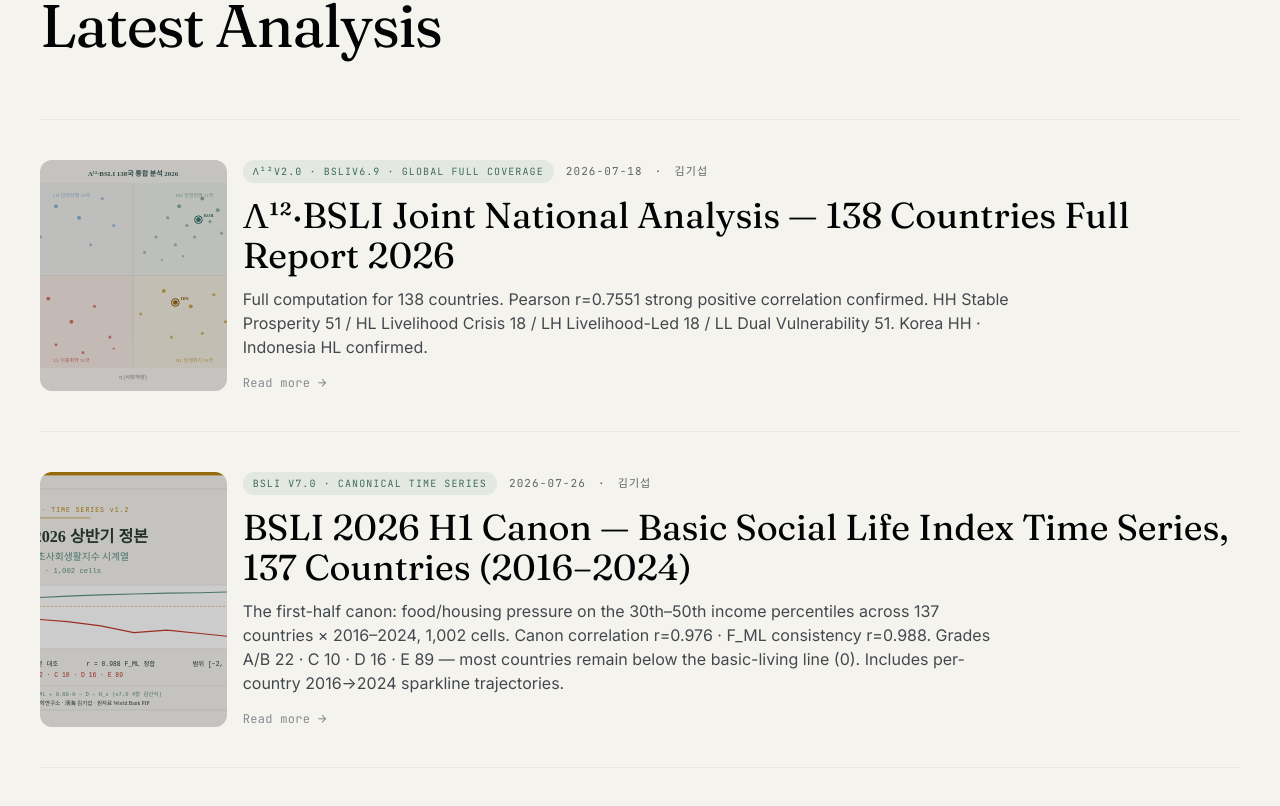
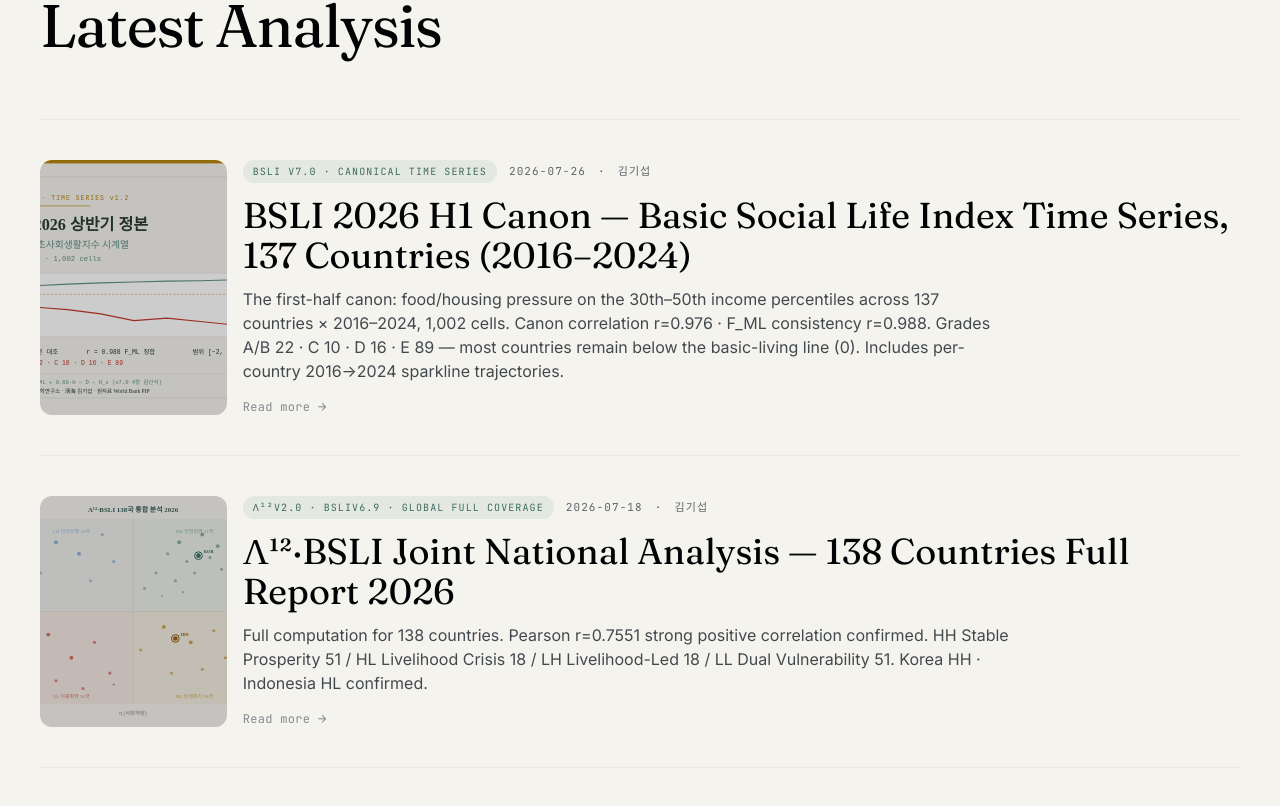
Before and after one commit to badaegopa/everbluesea-portal, a React (Vite) app: page / in a window 1280 px wide. Shown: the part 1696-2502 px from the top of the page. Built offline with nearby package versions, Linux system fonts and the light colour scheme.

Commit message:
feat: BSLI 시계열 정본 cat-bsli 등록 + 홈 최신분석 정본 2종 상단 고정 (r-007 국가분석 · r-009 BSLI)

```diff
--- a/src/mocks/engineReports.ts
+++ b/src/mocks/engineReports.ts
@@ -14,6 +14,17 @@ export const engineReports: Record<string, NationReport[]> = {
 
   // BSLI 기초사회생활지수
   "cat-bsli": [
+    // ★ 상반기 정본 — cat-ui(봉기지수)에도 동일 HTML이 등록되어 있다(id: bsli-timeseries-2026h1).
+    //   두 카테고리 노출이 의도된 것이므로 중복으로 보고 지우지 말 것. id는 배열별로 달라야 한다.
+    {
+      id: "bsli-2026h1-timeseries-canon",
+      title: "BSLI 2026 상반기 정본 — 137개국 기초사회생활지수 시계열 (2016–2024)", titleEn: "BSLI 2026 H1 Canon — Basic Social Life Index Time Series, 137 Countries (2016–2024)",
+      region: "글로벌", regionEn: "Global",
+      scope: "권역별",
+      engine: "BSLI v7.0 · 시계열 v1.2",
+      date: "2026-07-26",
+      htmlPath: "/engines/bsli/BSLI_2026H1_시계열_전체_v1.2_20260726.html",
+    },
     {
       id: "bsli-paper-v6-ko",
       title: "BSLI 기초사회생활지수 논문 v6.0 — 139개국 서민 고통 측정", titleEn: "BSLI Basic Social Life Index Paper v6.0 — Measuring Grassroots Hardship in 139 States",
--- a/src/mocks/home.ts
+++ b/src/mocks/home.ts
@@ -36,7 +36,12 @@ export const tickerItems = [
        (배열에서 지우지 않아도 된다 — 데이터는 남고 노출만 밀려난다.
         /reports/{id} 직접 링크는 계속 살아 있다.)
      - pinned: true 를 붙인 항목은 날짜와 무관하게 항상 최상단에 고정된다.
-       현재 고정: r-007 (Λ¹²·BSLI 통합 국가분석) — 버전업 시 이 항목만 갱신.
+       고정 항목이 여러 개면 그들끼리는 date 내림차순으로 정렬된다.
+       현재 고정 2개 (2026-07-27 확정 — 2026 하반기 업데이트 때까지 유지):
+         · r-007 Λ¹²·BSLI 통합 국가분석 정본 (138국 전수)
+         · r-009 BSLI 2026 상반기 시계열 정본 (137국)
+       두 정본은 하반기판이 나오면 **새 항목을 만들지 않고 이 두 항목을 갱신**한다.
+       (그래야 고정 슬롯이 늘어나 최신분석 5칸을 잠식하지 않는다.)
 
    ★ 배포 전 필수 확인 2가지
      - public/images/cards/r-NNN.svg 존재 (Unsplash URL 금지 — 캐시 깨짐 이력)
@@ -91,6 +96,7 @@ export const featuredReports: FeaturedReport[] = [
     excerptEn: "The first-half canon: food/housing pressure on the 30th–50th income percentiles across 137 countries × 2016–2024, 1,002 cells. Canon correlation r=0.976 · F_ML consistency r=0.988. Grades A/B 22 · C 10 · D 16 · E 89 — most countries remain below the basic-living line (0). Includes per-country 2016→2024 sparkline trajectories.",
     image: "/images/cards/r-009.svg",
     tone: "light" as const,
+    pinned: true, // ★ 상단 고정 — BSLI 시계열 정본. 하반기판 나오면 이 항목을 갱신(신규 추가 금지).
   },
   {
     id: "r-008",
```
